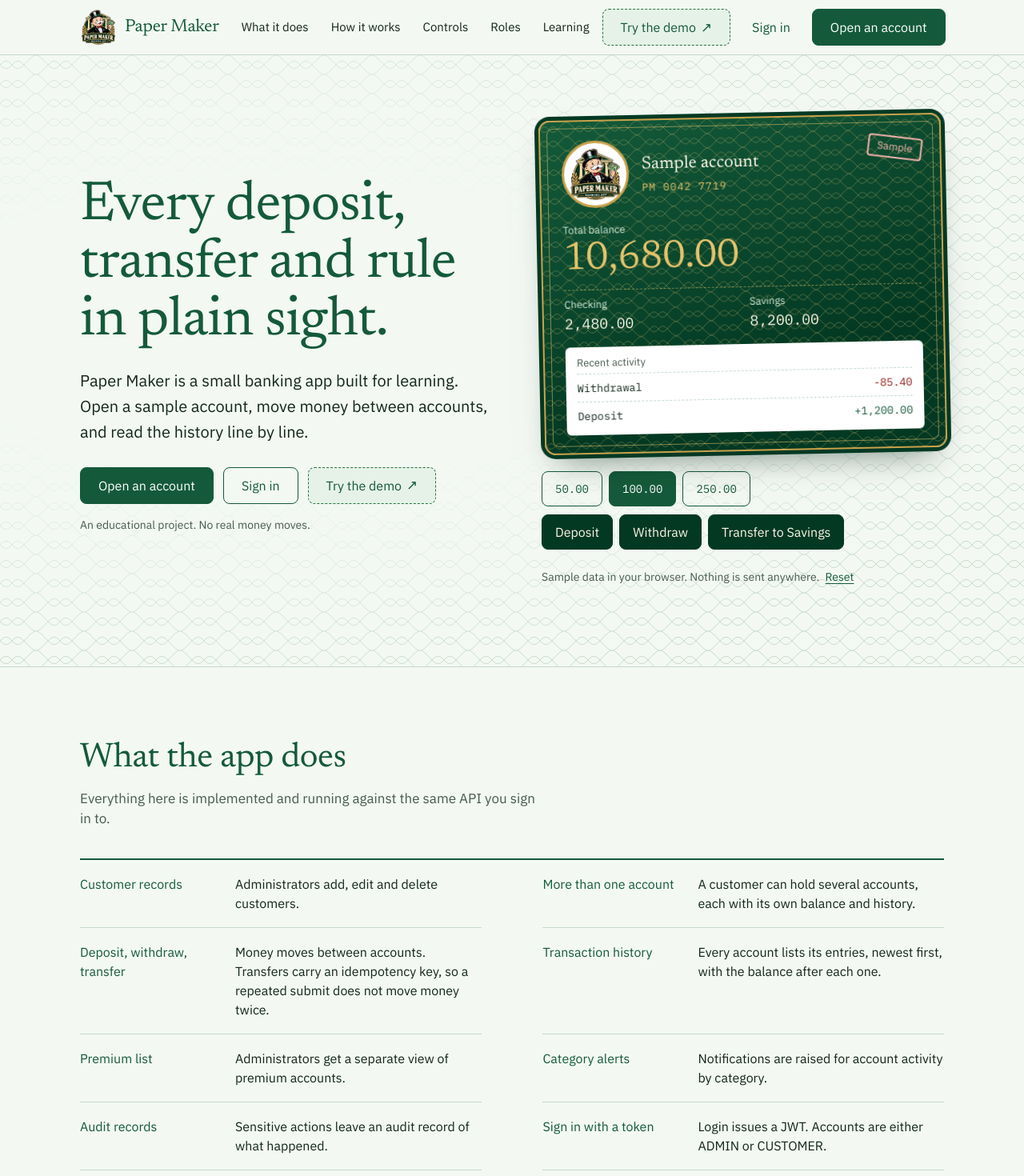
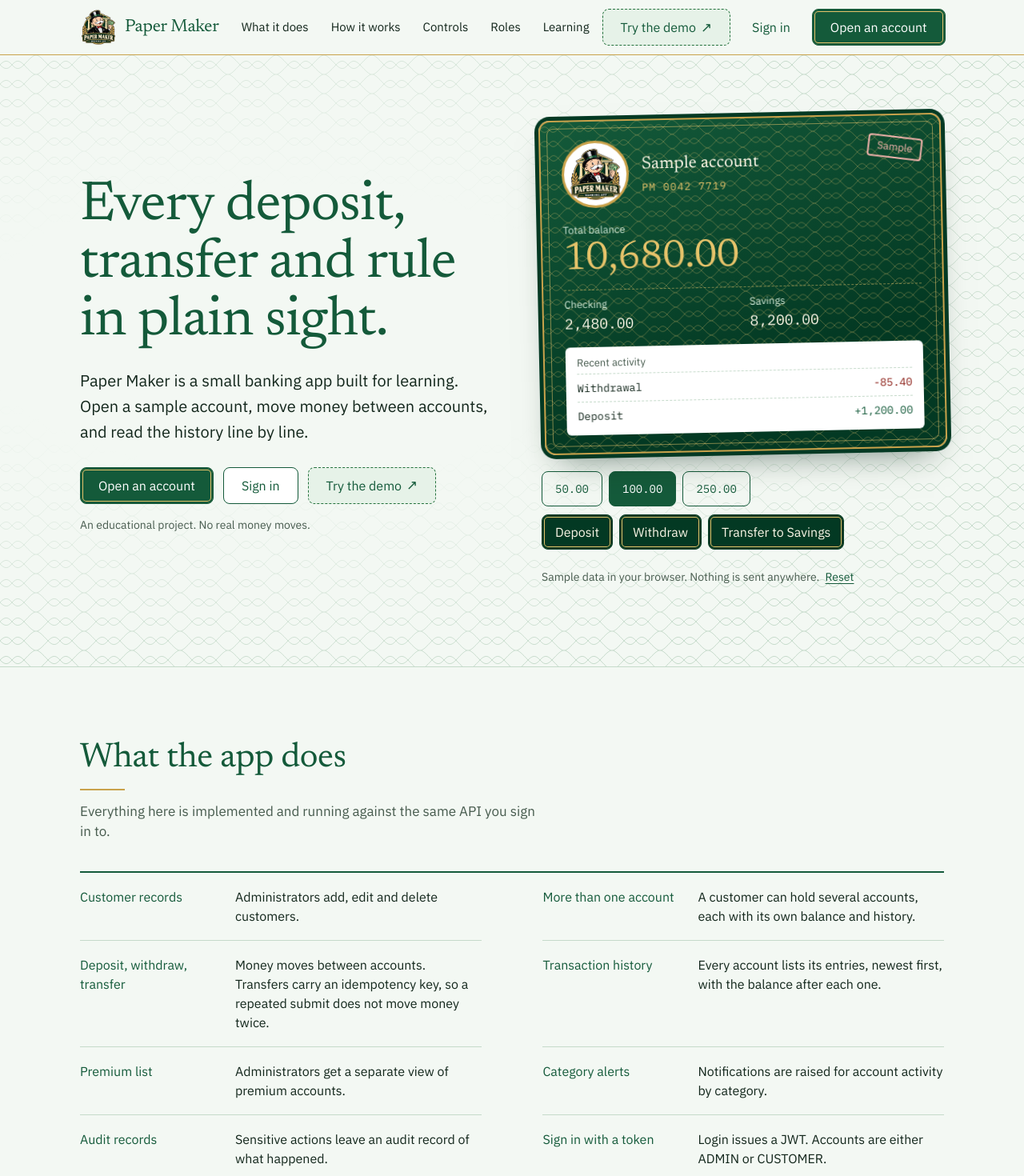
Before and after one commit to RootMoataz/Banking-App, a React (Vite) app in the folder frontend/: page / in a window 1280 px wide. Shown: the top 1470 px of the page at 80% size. Built offline with nearby package versions, Linux system fonts and the light colour scheme; no server answers.

Commit message:
Add gold hairline trim to buttons, headers, headings and cards

```diff
--- a/frontend/src/landing.css
+++ b/frontend/src/landing.css
@@ -28,10 +28,10 @@ html:has(.landing) { scroll-behavior: smooth; }
 
 /* buttons (links styled as buttons) */
 .landing-btn { display: inline-flex; align-items: center; justify-content: center; min-height: 46px; padding: 10px 22px; border-radius: var(--radius-sm); border: 1.5px solid transparent; font-weight: 600; text-decoration: none; transition: background-color .15s ease, color .15s ease, border-color .15s ease; white-space: nowrap; }
-.landing-btn-solid { background: var(--l-navy); color: #fff; border-color: var(--l-navy); }
-.landing-btn-solid:hover { background: var(--l-night); border-color: var(--l-night); }
-.landing-btn-line { background: transparent; color: var(--l-navy); border-color: var(--l-navy); }
-.landing-btn-line:hover { background: rgba(36,114,61,.1); }
+.landing-btn-solid { background: var(--l-navy); color: #fff; border-color: var(--l-navy); box-shadow: inset 0 0 0 2px var(--l-navy), inset 0 0 0 3px var(--gold-light); }
+.landing-btn-solid:hover { background: var(--l-night); border-color: var(--l-night); box-shadow: inset 0 0 0 2px var(--l-night), inset 0 0 0 3px var(--gold-light); }
+.landing-btn-line { background: #fff; color: var(--l-navy); border-color: var(--l-navy); }
+.landing-btn-line:hover { background: var(--brand-tint); }
 .landing-btn-demo { gap: 6px; background: var(--brand-tint); color: var(--l-navy); border-color: var(--brand); border-style: dashed; }
 .landing-btn-demo:hover { background: #d3e9d8; }
 .landing-ext { font-size: 1.05em; line-height: 1; }
@@ -39,7 +39,7 @@ html:has(.landing) { scroll-behavior: smooth; }
 .landing-btn-quiet:hover { background: rgba(36,114,61,.1); }
 
 /* header */
-.landing-header { position: sticky; top: 0; z-index: 40; background: rgba(243,248,243,.96); border-bottom: 1px solid var(--l-rule); backdrop-filter: blur(6px); }
+.landing-header { position: sticky; top: 0; z-index: 40; background: rgba(243,248,243,.96); border-bottom: 1px solid var(--gold); backdrop-filter: blur(6px); }
 .landing-header nav a, .landing-header .landing-btn, .landing-brand { white-space: nowrap; }
 .landing-header-row { position: relative; display: flex; align-items: center; justify-content: space-between; gap: 16px; min-height: 68px; }
 .landing-brand { display: inline-flex; align-items: center; gap: 10px; text-decoration: none; color: var(--l-navy); font-family: var(--l-serif); font-weight: 600; font-size: 22px; letter-spacing: -.01em; }
@@ -105,9 +105,9 @@ html:has(.landing) { scroll-behavior: smooth; }
 .landing-amounts button { background: transparent; color: var(--l-navy); border: 1.5px solid var(--l-navy); font-family: var(--mono); font-weight: 500; font-size: 14px; }
 .landing-amounts button:hover:not(:disabled) { background: var(--brand-tint); border-color: var(--l-navy); }
 .landing-amounts button[aria-pressed="true"] { background: var(--l-navy); color: #fff; }
-.landing-moves button { background: var(--l-green); color: #FBF6E6; border: 1.5px solid var(--l-green); }
-.landing-moves button:hover:not(:disabled) { background: var(--brand-dark); border-color: var(--brand-dark); }
-.landing-moves button:disabled { background: #D3E2D6; border-color: #D3E2D6; color: #3F5247; }
+.landing-moves button { background: var(--l-green); color: #FBF6E6; border: 1.5px solid var(--l-green); box-shadow: inset 0 0 0 2px var(--l-green), inset 0 0 0 3px var(--gold-light); }
+.landing-moves button:hover:not(:disabled) { background: var(--brand-dark); border-color: var(--brand-dark); box-shadow: inset 0 0 0 2px var(--brand-dark), inset 0 0 0 3px var(--gold-light); }
+.landing-moves button:disabled { box-shadow: none; background: #D3E2D6; border-color: #D3E2D6; color: #3F5247; }
 .landing-controls .landing-fine { margin-top: 12px; }
 .landing-controls button.landing-reset { display: inline; min-height: 44px; padding: 0 4px; background: none; border: 0; color: var(--l-navy); text-decoration: underline; text-underline-offset: 3px; font-weight: 500; font-size: 14px; }
 .landing-controls button.landing-reset:hover:not(:disabled) { background: none; }
@@ -116,6 +116,8 @@ html:has(.landing) { scroll-behavior: smooth; }
 .landing-section { padding: clamp(48px, 7vw, 96px) 0; }
 .landing-tint { background: var(--l-paper-deep); border-block: 1px solid var(--l-rule); }
 .landing-section h2 { font-size: clamp(1.8rem, 3.4vw, 2.7rem); line-height: 1.12; margin-bottom: 14px; }
+.landing-section h2::after, .landing-learn h2::after { content: ''; display: block; width: 56px; height: 0; margin-top: 14px; border-top: 2px solid var(--gold); }
+.landing-dark h2::after { border-top-color: var(--gold-light); }
 .landing-intro { max-width: 56ch; color: var(--l-muted); font-size: 17px; margin: 0 0 36px; }
 
 .landing-ledger { margin: 0; display: grid; grid-template-columns: repeat(2, minmax(0, 1fr)); column-gap: clamp(32px, 6vw, 80px); border-top: 2px solid var(--l-navy); }
@@ -142,7 +144,7 @@ html:has(.landing) { scroll-behavior: smooth; }
 .landing-disclaimer h3 { font-size: 22px; margin-bottom: 8px; }
 .landing-disclaimer p { margin: 0; }
 
-.landing-roles { display: grid; grid-template-columns: repeat(2, minmax(0, 1fr)); margin-top: 28px; border: 1.5px solid var(--l-navy); border-radius: var(--radius); background: #fff; }
+.landing-roles { display: grid; grid-template-columns: repeat(2, minmax(0, 1fr)); margin-top: 28px; border: 1.5px solid var(--l-navy); border-top: 4px solid var(--gold); border-radius: var(--radius); background: #fff; }
 .landing-roles section { padding: 28px clamp(20px, 3vw, 36px) 30px; }
 .landing-roles section + section { border-left: 1.5px dashed var(--l-gold); }
 .landing-roles h3 { font-size: 26px; }
@@ -153,7 +155,7 @@ html:has(.landing) { scroll-behavior: smooth; }
 .landing-seal { width: clamp(150px, 22vw, 260px); height: auto; aspect-ratio: 1; object-fit: contain; }
 .landing-learn p { max-width: 56ch; margin: 0 0 24px; font-size: 17px; }
 
-.landing-footer { background: var(--l-night); color: var(--on-dark); padding: 28px 0; border: 0; font-size: 15px; }
+.landing-footer { background: var(--l-night); color: var(--on-dark); padding: 28px 0; border: 0; border-top: 2px solid var(--gold-light); font-size: 15px; }
 .landing-footer-row { display: flex; flex-wrap: wrap; justify-content: space-between; align-items: center; gap: 12px 24px; }
 .landing-footer p { margin: 0; color: #fff; }
 .landing-footer ul { display: flex; gap: 8px; list-style: none; margin: 0; padding: 0; }
```
Also changed, not shown: frontend/src/styles.css (+8 -4 lines).
